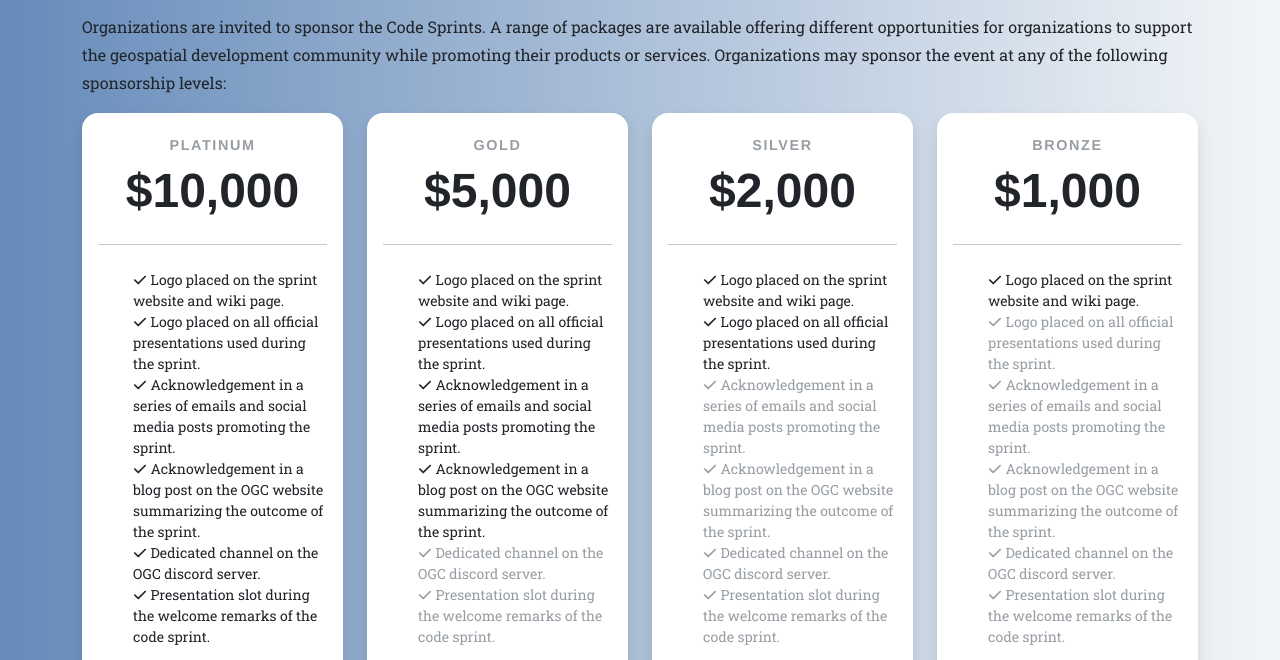
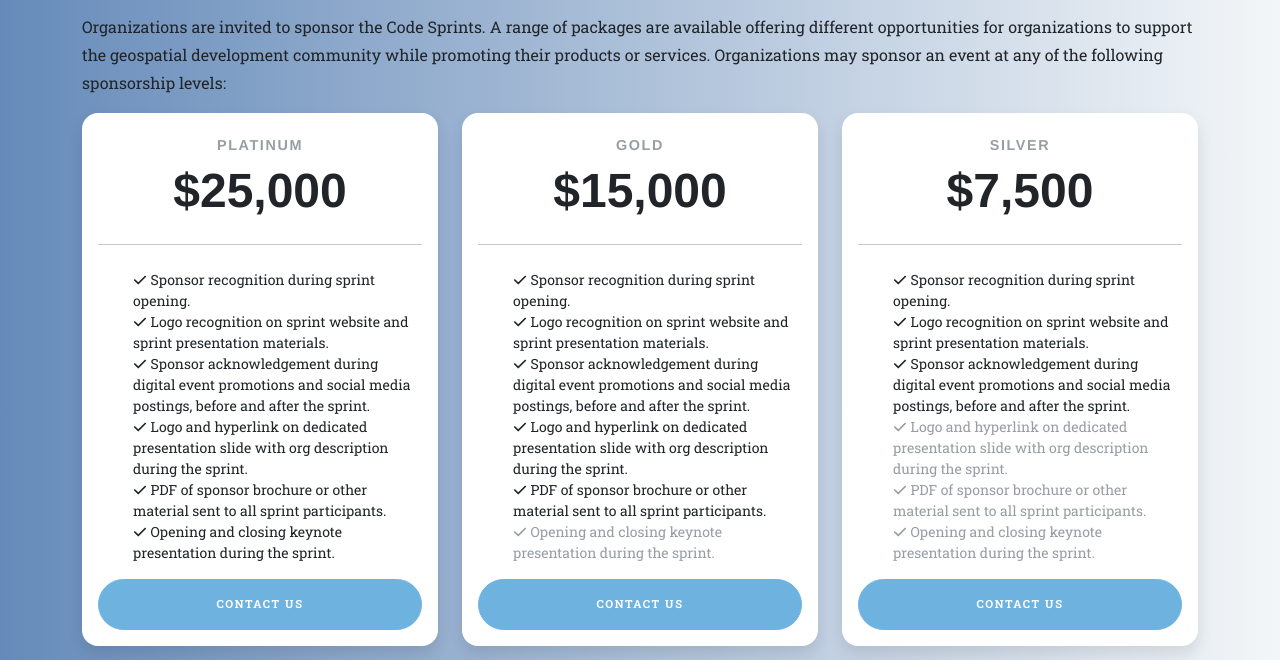
Before and after one commit to opengeospatial/dev-sprint-sponsoring, a plain HTML site: page index.html in a window 1280 px wide. Shown: the part 99-759 px from the top of the page. Drawn offline with nearby package versions, Linux system fonts and the light colour scheme.

Commit message:
-updated content

```diff
--- a/index.html
+++ b/index.html
@@ -26,16 +26,16 @@
                         Sponsoring
                         <i class="fa-solid fa-hand-holding-dollar"></i>
                     </h2>
-                    <p>Organizations are invited to sponsor the Code Sprints. A range of packages are available offering different opportunities for organizations to support the geospatial development community while promoting their products or services. Organizations may sponsor the event at any of the following sponsorship levels:</p>
+                    <p>Organizations are invited to sponsor the Code Sprints. A range of packages are available offering different opportunities for organizations to support the geospatial development community while promoting their products or services. Organizations may sponsor an event at any of the following sponsorship levels:</p>
                 </div>
                 <div class="row">
                     <!-- Platinum Level-->
-                    <div class="col-lg-3">
+                    <div class="col-lg-4">
                         <div class="card mb-5 mb-lg-0">
                             <div class="card-body">
                                 <h5 class="card-title text-muted text-uppercase text-center">Platinum</h5>
                                 <h6 class="card-price text-center">
-                                    $10,000
+                                    $25,000
                                     <span class="period"></span>
                                 </h6>
                                 <hr />
@@ -44,32 +44,32 @@
                                         <li>
                                             <span class="fa-li"></span>
                                             <i class="fas fa-check"></i>
-                                            Logo placed on the sprint website and wiki page.
+                                            Sponsor recognition during sprint opening.
                                         </li>
                                         <li>
                                             <span class="fa-li"></span>
                                             <i class="fas fa-check"></i>
-                                            Logo placed on all official presentations used during the sprint.
+                                            Logo recognition on sprint website and sprint presentation materials.
                                         </li>
                                         <li>
                                             <span class="fa-li"></span>
                                             <i class="fas fa-check"></i>
-                                            Acknowledgement in a series of emails and social media posts promoting the sprint.
+                                            Sponsor acknowledgement during digital event promotions and social media postings, before and after the sprint.
                                         </li>
                                         <li>
                                             <span class="fa-li"></span>
                                             <i class="fas fa-check"></i>
-                                            Acknowledgement in a blog post on the OGC website summarizing the outcome of the sprint.
+                                            Logo and hyperlink on dedicated presentation slide with org description during the sprint.
                                         </li>
                                         <li>
                                             <span class="fa-li"></span>
                                             <i class="fas fa-check"></i>
-                                            Dedicated channel on the OGC discord server.
+                                            PDF of sponsor brochure or other material sent to all sprint participants.
                                         </li>
                                         <li>
                                             <span class="fa-li"></span>
                                             <i class="fas fa-check"></i>
-                                            Presentation slot during the welcome remarks of the code sprint.
+                                            Opening and closing keynote presentation during the sprint.
                                         </li>
                                     </ul>
                                     <div class="d-grid"><a class="btn btn-primary text-uppercase" href="mailto:standards-team@ogc.org">Contact Us</a></div>
@@ -78,12 +78,12 @@
                         </div>
                     </div>
                     <!-- Gold Level-->
-                    <div class="col-lg-3">
+                    <div class="col-lg-4">
                         <div class="card mb-5 mb-lg-0">
                             <div class="card-body">
                                 <h5 class="card-title text-muted text-uppercase text-center">Gold</h5>
                                 <h6 class="card-price text-center">
-                                    $5,000
+                                    $15,000
                                     <span class="period"></span>
                                 </h6>
                                 <hr />
@@ -92,32 +92,32 @@
                                         <li>
                                             <span class="fa-li"></span>
                                             <i class="fas fa-check"></i>
-                                            Logo placed on the sprint website and wiki page.
+                                            Sponsor recognition during sprint opening.
                                         </li>
                                         <li>
                                             <span class="fa-li"></span>
                                             <i class="fas fa-check"></i>
-                                            Logo placed on all official presentations used during the sprint.
+                                            Logo recognition on sprint website and sprint presentation materials.
                                         </li>
                                         <li>
                                             <span class="fa-li"></span>
                                             <i class="fas fa-check"></i>
-                                            Acknowledgement in a series of emails and social media posts promoting the sprint.
+                                            Sponsor acknowledgement during digital event promotions and social media postings, before and after the sprint.
                                         </li>
                                         <li>
                                             <span class="fa-li"></span>
                                             <i class="fas fa-check"></i>
-                                            Acknowledgement in a blog post on the OGC website summarizing the outcome of the sprint.
+                                            Logo and hyperlink on dedicated presentation slide with org description during the sprint.
+                                        </li>
+                                        <li>
+                                            <span class="fa-li"></span>
+                                            <i class="fas fa-check"></i>
+                                            PDF of sponsor brochure or other material sent to all sprint participants.
                                         </li>
                                         <li class="text-muted">
                                             <span class="fa-li"></span>
                                             <i class="fas fa-check"></i>
-                                            Dedicated channel on the OGC discord server.
-                                        </li>
-                                        <li class="text-muted">
-                                            <span class="fa-li"></span>
-                                            <i class="fas fa-check"></i>
-                                            Presentation slot during the welcome remarks of the code sprint.
+                                            Opening and closing keynote presentation during the sprint.
                                         </li>
                                     </ul>
                                     <div class="d-grid"><a class="btn btn-primary text-uppercase" href="mailto:standards-team@ogc.org">Contact Us</a></div>
@@ -126,12 +126,12 @@
                         </div>
                     </div>
                     <!-- Silver Level-->
-                    <div class="col-lg-3">
+                    <div class="col-lg-4">
                         <div class="card mb-5 mb-lg-0">
                             <div class="card-body">
                                 <h5 class="card-title text-muted text-uppercase text-center">Silver</h5>
                                 <h6 class="card-price text-center">
-                                    $2,000
+                                    $7,500
                                     <span class="period"></span>
                                 </h6>
                                 <hr />
@@ -140,80 +140,32 @@
                                         <li>
                                             <span class="fa-li"></span>
                                             <i class="fas fa-check"></i>
-                                            Logo placed on the sprint website and wiki page.
+                                            Sponsor recognition during sprint opening.
                                         </li>
                                         <li>
                                             <span class="fa-li"></span>
                                             <i class="fas fa-check"></i>
-                                            Logo placed on all official presentations used during the sprint.
+                                            Logo recognition on sprint website and sprint presentation materials.
+                                        </li>
+                                        <li>
+                                            <span class="fa-li"></span>
+                                            <i class="fas fa-check"></i>
+                                            Sponsor acknowledgement during digital event promotions and social media postings, before and after the sprint.
                                         </li>
                                         <li class="text-muted">
                                             <span class="fa-li"></span>
                                             <i class="fas fa-check"></i>
-                                            Acknowledgement in a series of emails and social media posts promoting the sprint.
+                                            Logo and hyperlink on dedicated presentation slide with org description during the sprint.
                                         </li>
                                         <li class="text-muted">
                                             <span class="fa-li"></span>
                                             <i class="fas fa-check"></i>
-                                            Acknowledgement in a blog post on the OGC website summarizing the outcome of the sprint.
+                                            PDF of sponsor brochure or other material sent to all sprint participants.
                                         </li>
                                         <li class="text-muted">
                                             <span class="fa-li"></span>
                                             <i class="fas fa-check"></i>
-                                            Dedicated channel on the OGC discord server.
-                                        </li>
-                                        <li class="text-muted">
-                                            <span class="fa-li"></span>
-                                            <i class="fas fa-check"></i>
-                                            Presentation slot during the welcome remarks of the code sprint.
-                                        </li>
-                                    </ul>
-                                    <div class="d-grid"><a class="btn btn-primary text-uppercase" href="mailto:standards-team@ogc.org">Contact Us</a></div>
-                                </small>
-                            </div>
-                        </div>
-                    </div>
-                    <!-- Bronze Level-->
-                    <div class="col-lg-3">
-                        <div class="card mb-5 mb-lg-0">
-                            <div class="card-body">
-                                <h5 class="card-title text-muted text-uppercase text-center">Bronze</h5>
-                                <h6 class="card-price text-center">
-                                    $1,000
-                                    <span class="period"></span>
-                                </h6>
-                                <hr />
-                                <small>
-                                    <ul class="fa-ul">
-                                        <li>
-                                            <span class="fa-li"></span>
-                                            <i class="fas fa-check"></i>
-                                            Logo placed on the sprint website and wiki page.
-                                        </li>
-                                        <li class="text-muted">
-                                            <span class="fa-li"></span>
-                                            <i class="fas fa-check"></i>
-                                            Logo placed on all official presentations used during the sprint.
-                                        </li>
-                                        <li class="text-muted">
-                                            <span class="fa-li"></span>
-                                            <i class="fas fa-check"></i>
-                                            Acknowledgement in a series of emails and social media posts promoting the sprint.
-                                        </li>
-                                        <li class="text-muted">
-                                            <span class="fa-li"></span>
-                                            <i class="fas fa-check"></i>
-                                            Acknowledgement in a blog post on the OGC website summarizing the outcome of the sprint.
-                                        </li>
-                                        <li class="text-muted">
-                                            <span class="fa-li"></span>
-                                            <i class="fas fa-check"></i>
-                                            Dedicated channel on the OGC discord server.
-                                        </li>
-                                        <li class="text-muted">
-                                            <span class="fa-li"></span>
-                                            <i class="fas fa-check"></i>
-                                            Presentation slot during the welcome remarks of the code sprint.
+                                            Opening and closing keynote presentation during the sprint.
                                         </li>
                                     </ul>
                                     <div class="d-grid"><a class="btn btn-primary text-uppercase" href="mailto:standards-team@ogc.org">Contact Us</a></div>
```
